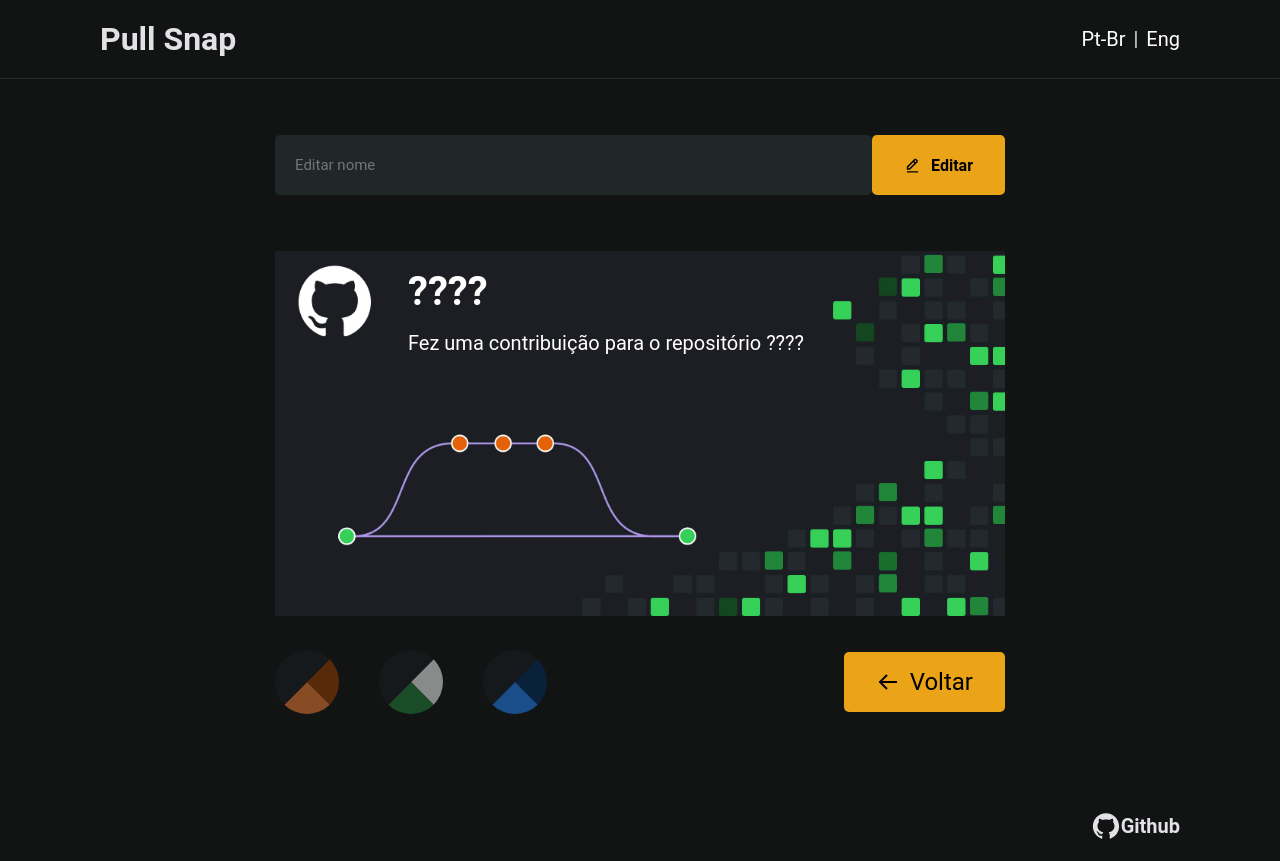
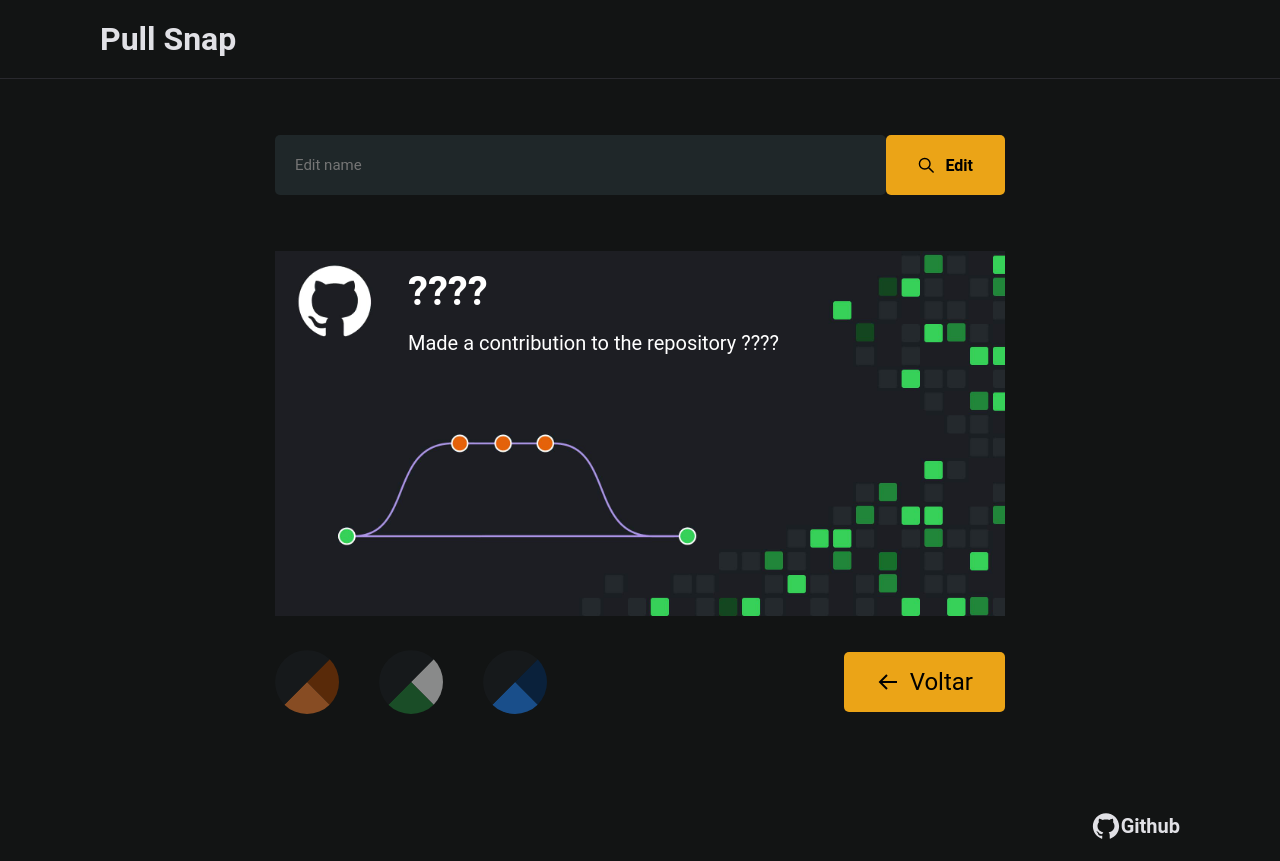
Before and after one commit to gabrielsimongianotti/pullSnap, a Next.js app: page /post in a window 1280 px wide. Built offline with nearby package versions, Linux system fonts and the light colour scheme; no server answers; what @react-pdf/renderer would draw is missing.

Commit message:
feat: change language

```diff
--- a/src/components/Header/index.tsx
+++ b/src/components/Header/index.tsx
@@ -9,9 +9,13 @@
           <h1>Pull Snap</h1>
         </Link>
         <div>
+          {/*
+
           <button>Pt-Br</button>
           <span>|</span>
           <button>Eng</button>
+
+          */}
         </div>
       </HeaderContent>
     </HeaderContainer>
--- a/src/components/Pdf/index.tsx
+++ b/src/components/Pdf/index.tsx
@@ -81,7 +81,7 @@
               ...styles.text,
             }}
           >
-            Fez uma contribuição para o repositorio {repo}
+            Made a contribution to the repository {repo}
           </Text>
         </View>
       </Page>
--- a/src/pages/index.tsx
+++ b/src/pages/index.tsx
@@ -68,8 +68,8 @@
       <HomeContainer>
         <HomeContent>
           <Search
-            label="Link do Pull Request"
-            textButton="Pesquisar"
+            label="Link of Pull Request"
+            textButton="Research"
             action={(url) => searchPullRequest(url)}
           />
           <Image src={bannerImg} alt="" priority />
--- a/src/pages/post/index.tsx
+++ b/src/pages/post/index.tsx
@@ -52,8 +52,8 @@
     <PostContainer>
       <PostContent>
         <Search
-          label="Editar nome"
-          textButton="Editar"
+          label="Edit name"
+          textButton="Edit"
           action={(name) => setName(name)}
         />
         <Card
@@ -61,7 +61,7 @@
           image={textTheme[theme].background}
           title={name}
           prUrl={context.user?.prUrl}
-          subtitle={`Fez uma contribuição para o repositório ${repo}`}
+          subtitle={`Made a contribution to the repository ${repo}`}
         />
         <footer>
           <div>
```
Also changed, not shown: src/assets/banner.svg.
